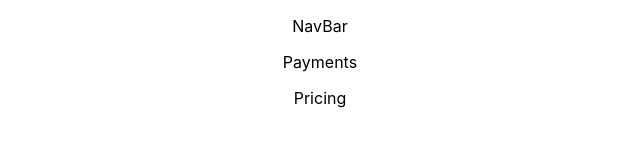
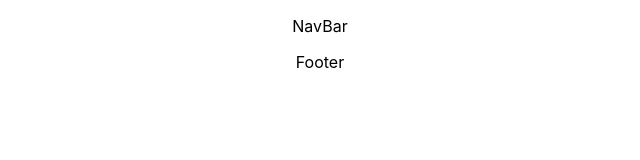
Before and after one commit to masinette/speers-expcon, a React (Create React App) app in the folder speers/: page / in a window 1280 px wide. Shown: the top 160 px of the page, without its empty margins (320-960 px from the left). Built offline with nearby package versions, Linux system fonts and the light colour scheme.

Commit message:
add footer component, set up react router dom

```diff
--- a/speers/src/App.js
+++ b/speers/src/App.js
@@ -3,14 +3,20 @@ import { BrowserRouter as Router, Route, Switch, useHistory } from "react-router
 import Payments from "./components/Payments";
 import Pricing from "./components/Pricing";
 import NavBar from "./components/NavBar";
+import Footer from "./components/Footer";
 
 
 function App() {
   return (
     <div className="App">
+      <Router>
         <NavBar/>
-        <Payments/>
-        <Pricing/>
+        <Switch>
+          <Route path="/payments" exact component={() => <Payments />} />
+          <Route path="/pricing" exact component={() => <Pricing />} />
+        </Switch>
+        <Footer/>
+      </Router>
     </div>
   );
 }
--- /dev/null
+++ b/speers/src/components/Footer.jsx
@@ -0,0 +1,9 @@
+import React from 'react'
+
+export default function Footer() {
+  return (
+    <div>
+      <p>Footer</p>
+    </div>
+  )
+}
```
